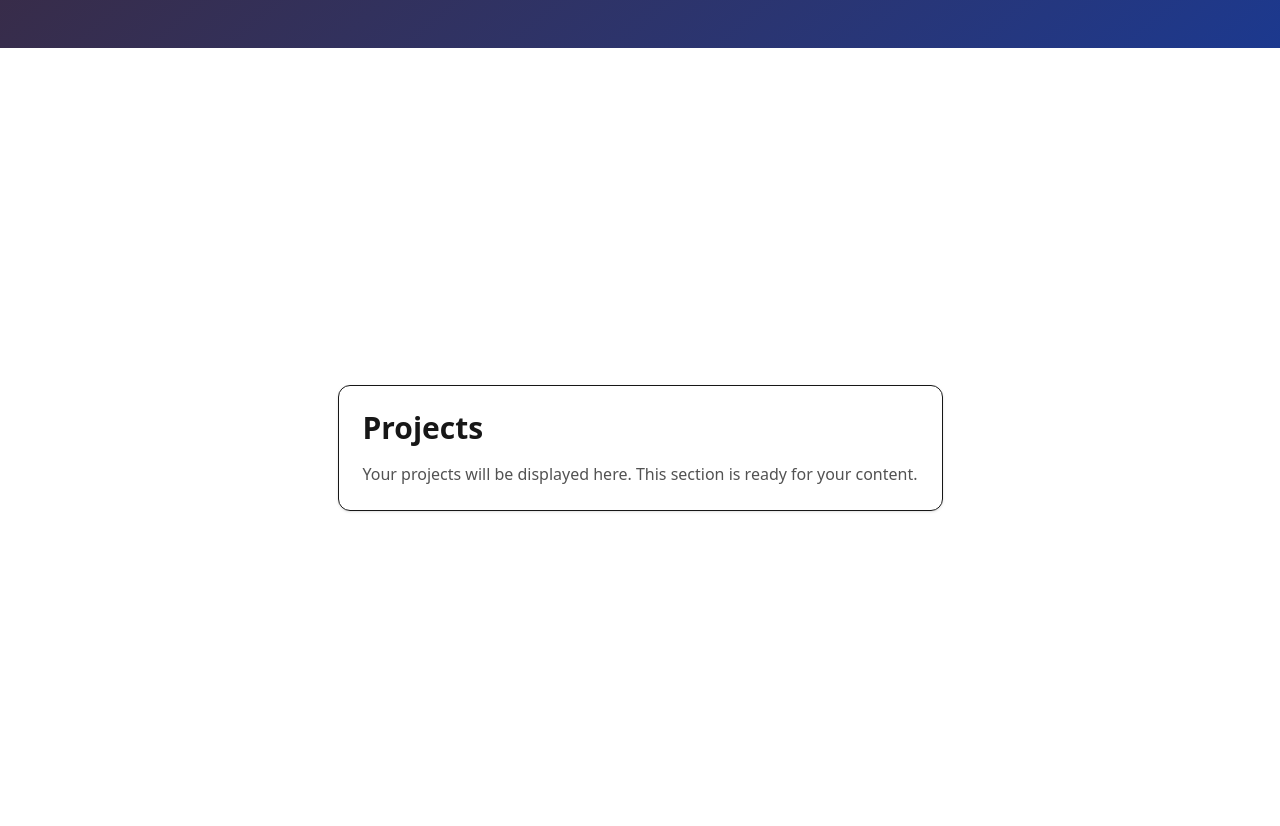
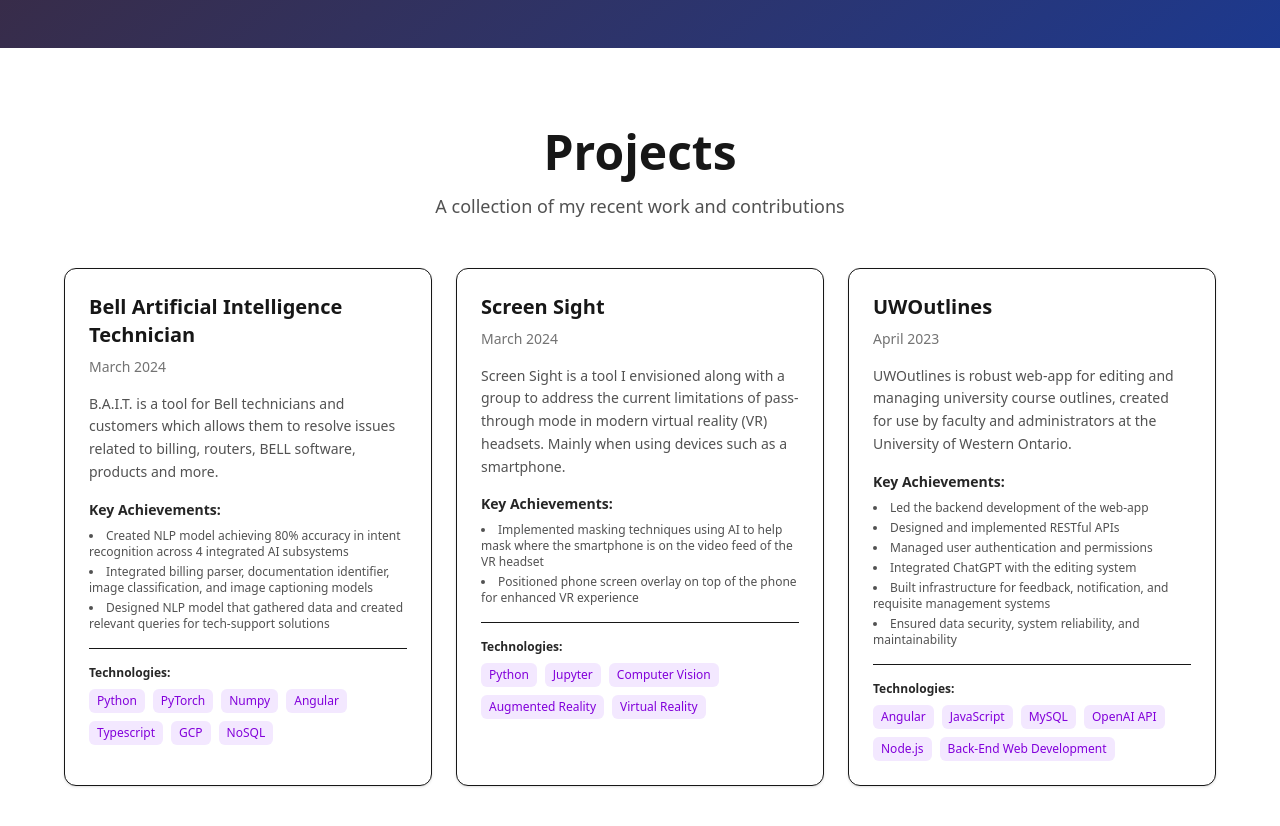
Before and after one commit to DhruvS25/Personal-Website, a React (Vite) app: page / in a window 1280 px wide. Shown: the part 1900-2726 px from the top of the page. Built offline with nearby package versions, Linux system fonts and the light colour scheme.

Commit message:
Update Projects.tsx

```diff
--- a/src/components/Projects.tsx
+++ b/src/components/Projects.tsx
@@ -1,21 +1,112 @@
 import { motion } from 'framer-motion';
+
+const projects = [
+  {
+    title: 'Bell Artificial Intelligence Technician',
+    date: 'March 2024',
+    technologies: ['Python', 'PyTorch', 'Numpy', 'Angular', 'Typescript', 'GCP', 'NoSQL'],
+    description: 'B.A.I.T. is a tool for Bell technicians and customers which allows them to resolve issues related to billing, routers, BELL software, products and more.',
+    achievements: [
+      'Created NLP model achieving 80% accuracy in intent recognition across 4 integrated AI subsystems',
+      'Integrated billing parser, documentation identifier, image classification, and image captioning models',
+      'Designed NLP model that gathered data and created relevant queries for tech-support solutions'
+    ]
+  },
+  {
+    title: 'Screen Sight',
+    date: 'March 2024',
+    technologies: ['Python', 'Jupyter', 'Computer Vision', 'Augmented Reality', 'Virtual Reality'],
+    description: 'Screen Sight is a tool I envisioned along with a group to address the current limitations of pass-through mode in modern virtual reality (VR) headsets. Mainly when using devices such as a smartphone.',
+    achievements: [
+      'Implemented masking techniques using AI to help mask where the smartphone is on the video feed of the VR headset',
+      'Positioned phone screen overlay on top of the phone for enhanced VR experience'
+    ]
+  },
+  {
+    title: 'UWOutlines',
+    date: 'April 2023',
+    technologies: ['Angular', 'JavaScript', 'MySQL', 'OpenAI API', 'Node.js', 'Back-End Web Development'],
+    description: 'UWOutlines is robust web-app for editing and managing university course outlines, created for use by faculty and administrators at the University of Western Ontario.',
+    achievements: [
+      'Led the backend development of the web-app',
+      'Designed and implemented RESTful APIs',
+      'Managed user authentication and permissions',
+      'Integrated ChatGPT with the editing system',
+      'Built infrastructure for feedback, notification, and requisite management systems',
+      'Ensured data security, system reliability, and maintainability'
+    ]
+  }
+];
 
 export default function Projects() {
   return (
     <section id="projects" className="min-h-screen flex items-center justify-center px-4 py-20">
-      <div className="mx-auto max-w-4xl">
+      <div className="mx-auto max-w-6xl w-full">
         <motion.div
-          initial={{ opacity: 0, y: 16 }}
+          initial={{ opacity: 0, y: 20 }}
           whileInView={{ opacity: 1, y: 0 }}
           viewport={{ once: true, margin: '-100px' }}
           transition={{ duration: 0.6, ease: 'easeOut' }}
-          className="rounded-xl border p-6 shadow-sm dark:border-neutral-800"
+          className="text-center mb-12"
         >
-          <h2 className="mb-4 text-3xl font-bold">Projects</h2>
-          <p className="text-neutral-600 dark:text-neutral-300">
-            Your projects will be displayed here. This section is ready for your content.
+          <h2 className="text-4xl md:text-5xl font-bold mb-4">Projects</h2>
+          <p className="text-neutral-600 dark:text-neutral-300 text-lg">
+            A collection of my recent work and contributions
           </p>
         </motion.div>
+
+        <div className="grid grid-cols-1 md:grid-cols-2 lg:grid-cols-3 gap-6">
+          {projects.map((project, index) => (
+            <motion.div
+              key={project.title}
+              initial={{ opacity: 0, y: 20 }}
+              whileInView={{ opacity: 1, y: 0 }}
+              viewport={{ once: true, margin: '-100px' }}
+              transition={{ duration: 0.6, ease: 'easeOut', delay: index * 0.1 }}
+              className="rounded-xl border p-6 shadow-sm dark:border-neutral-800 bg-white dark:bg-neutral-900 hover:shadow-lg transition-shadow"
+            >
+              <div className="mb-4">
+                <h3 className="text-xl font-bold mb-2 text-neutral-900 dark:text-white">
+                  {project.title}
+                </h3>
+                <p className="text-sm text-neutral-500 dark:text-neutral-400 mb-3">
+                  {project.date}
+                </p>
+              </div>
+
+              <p className="text-neutral-600 dark:text-neutral-300 mb-4 text-sm leading-relaxed">
+                {project.description}
+              </p>
+
+              <div className="mb-4">
+                <h4 className="text-sm font-semibold mb-2 text-neutral-800 dark:text-neutral-200">
+                  Key Achievements:
+                </h4>
+                <ul className="list-disc list-inside space-y-1 text-xs text-neutral-600 dark:text-neutral-400">
+                  {project.achievements.map((achievement, idx) => (
+                    <li key={idx}>{achievement}</li>
+                  ))}
+                </ul>
+              </div>
+
+              <div className="mt-4 pt-4 border-t dark:border-neutral-800">
+                <h4 className="text-xs font-semibold mb-2 text-neutral-800 dark:text-neutral-200">
+                  Technologies:
+                </h4>
+                <div className="flex flex-wrap gap-2">
+                  {project.technologies.map((tech, idx) => (
+                    <span
+                      key={idx}
+                      className="px-2 py-1 rounded-md bg-purple-100 dark:bg-purple-900/30 text-purple-700 dark:text-purple-300 text-xs"
+                    >
+                      {tech}
+                    </span>
+                  ))}
+                </div>
+              </div>
+            </motion.div>
+          ))}
+        </div>
       </div>
     </section>
   );
```
